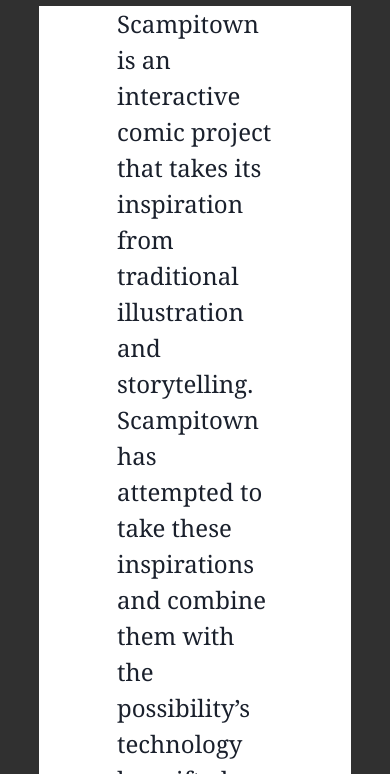
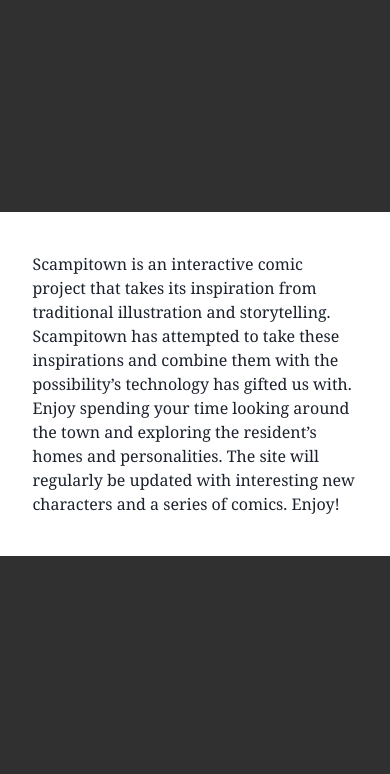
Before and after one commit to thomasgreen/scampitown, a Gatsby site: page /about in a window 390 px wide. Shown: the part 70-844 px from the top of the page. Built offline with nearby package versions, Linux system fonts and the light colour scheme; Gatsby itself is replaced by a stand-in of ours.

Commit message:
style about mobile

```diff
--- a/src/pages/about.js
+++ b/src/pages/about.js
@@ -11,8 +11,8 @@
                 keywords={[`scampitown`, `tom styan`]}
             />
 
-            <section className="flex flex-col md:flex-row items-center w-4/5 m-auto h-full my-3 bg-white">
-                    <p className="text-grey-200 w-1/2 m-auto text-2xl font-serif">
+            <section className="flex flex-col md:flex-row items-center md:w-4/5 m-auto h-full md:my-3 py-10 bg-white">
+                    <p className="text-grey-200 w-10/12 md:w-1/2 md:m-auto md:text-2xl font-serif">
                         Scampitown is an interactive comic project that takes its inspiration from traditional
                         illustration and storytelling. Scampitown has attempted to take these inspirations and combine
                         them with the possibility’s technology has gifted us with. Enjoy spending your time looking
```
